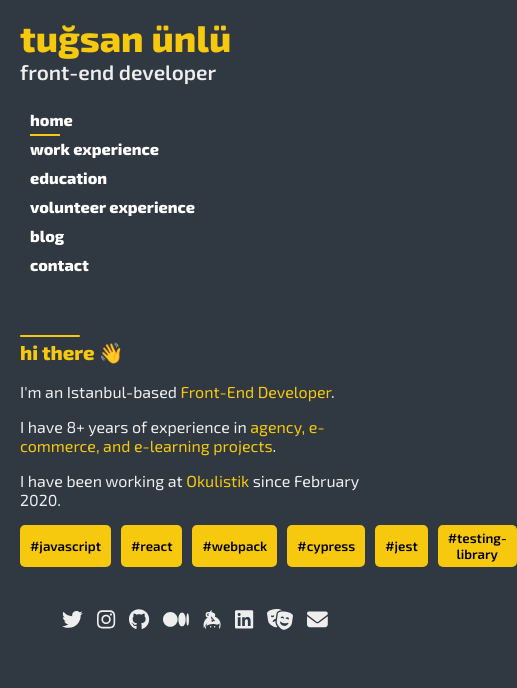
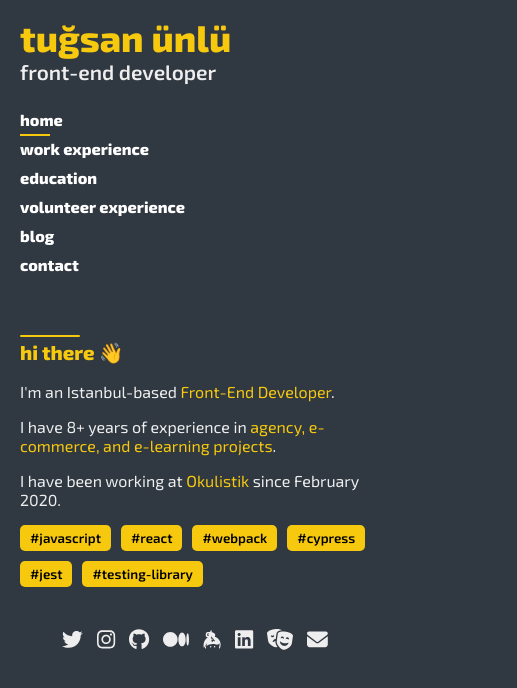
Before and after one commit to tugsanunlu/tugsanunlu.com, a Next.js app: page / in a window 390 px wide. Shown: the top 688 px of the page, 517 px wide, since content can reach past the window. Built offline with nearby package versions, Linux system fonts and the light colour scheme.

Commit message:
refactor: improve mobile styles

```diff
--- a/components/Header/Header.module.css
+++ b/components/Header/Header.module.css
@@ -43,5 +43,6 @@
   }
   .navbar li {
     float: none;
+    margin-left: 0px;
   }
 }
--- a/styles/globals.css
+++ b/styles/globals.css
@@ -48,6 +48,7 @@ ul li a {
 .tags {
   display: flex;
   gap: 10px;
+  flex-wrap: wrap;
 }
 
 @media screen and (max-width: 1024px) {
```
